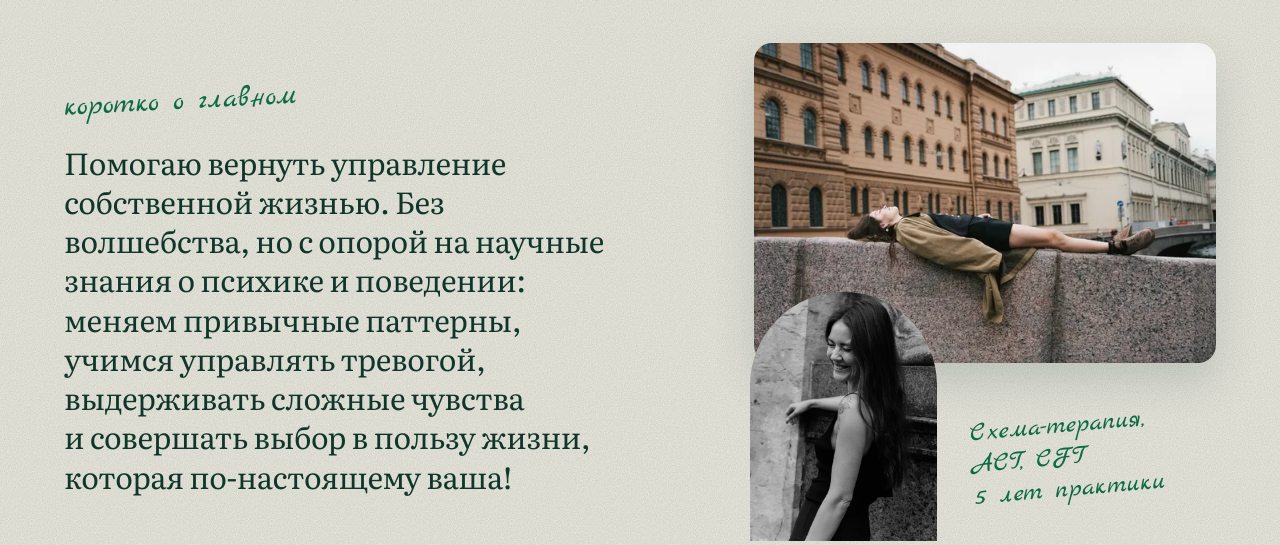
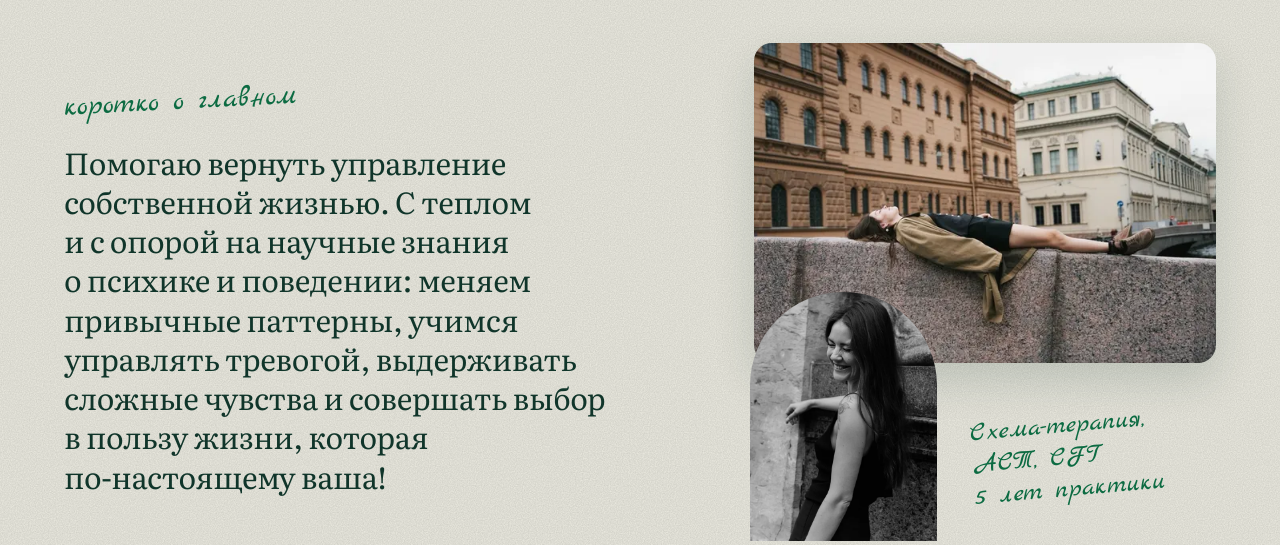
Before and after one commit to nel4ik-alt/mashadobrik, a plain HTML site: page index.html in a window 1280 px wide. Shown: the part 857-1402 px from the top of the page. Drawn offline with Linux system fonts and the light colour scheme; animation ran at ten frames a second.

Commit message:
Warmer intro phrase, creds note on three lines, ACT in the same handwriting
Co-Authored-By: Claude Opus 5.5 <noreply@anthropic.com>

```diff
--- a/assets/styles.css
+++ b/assets/styles.css
@@ -715,8 +715,8 @@ html:has(.docs[open]) { overflow: hidden; }
 .short__creds { position: absolute; z-index: 6; left: calc(160 * var(--k)); bottom: calc(24 * var(--k)); width: calc(190 * var(--k)); font-size: max(20px, calc(23 * var(--k))); line-height: 1.15; transform: rotate(-5deg); }
 @media (min-width: 1100px) {
   .short__creds { left: calc(250 * var(--k)); bottom: calc(40 * var(--k)); width: auto; font-size: max(22px, calc(30 * var(--k))); line-height: 1.2; white-space: nowrap; }
-  .short__creds span { display: block; }
 }
+.short__creds > span { display: block; white-space: nowrap; }
 
 /* Заголовок только для поиска и экранных чтецов */
 .visually-hidden { position: absolute; width: 1px; height: 1px; margin: -1px; padding: 0; overflow: hidden; clip: rect(0 0 0 0); white-space: nowrap; border: 0; }
--- a/index.html
+++ b/index.html
@@ -64,10 +64,10 @@
     <section class="sec short">
       <div class="short__text">
         <p class="note short__note">коротко о&nbsp;главном</p>
-        <h2 class="short__phrase">Помогаю вернуть управление собственной жизнью. Без волшебства, но&nbsp;с&nbsp;опорой на&nbsp;научные знания о&nbsp;психике и&nbsp;поведении: меняем привычные паттерны, учимся управлять тревогой, выдерживать сложные чувства и&nbsp;совершать выбор в&nbsp;пользу жизни, которая <span class="nowrap">по-настоящему</span> ваша!</h2>
+        <h2 class="short__phrase">Помогаю вернуть управление собственной жизнью. С&nbsp;теплом и&nbsp;с&nbsp;опорой на&nbsp;научные знания о&nbsp;психике и&nbsp;поведении: меняем привычные паттерны, учимся управлять тревогой, выдерживать сложные чувства и&nbsp;совершать выбор в&nbsp;пользу жизни, которая <span class="nowrap">по-настоящему</span> ваша!</h2>
       </div>
       <div class="short__photos">
-        <p class="note short__creds"><span>Схема-терапия,</span> <span>ACT, CFT</span> <span>5&nbsp;лет практики</span></p>
+        <p class="note short__creds"><span>Схема-терапия,</span> <span><span aria-hidden="true">АСТ</span><span class="visually-hidden">ACT</span>, CFT</span> <span>5&nbsp;лет практики</span></p>
         <img class="short__lying" src="assets/photos/r-lying-1200.webp" srcset="assets/photos/r-lying-600.webp 600w, assets/photos/r-lying-1200.webp 1200w" sizes="(max-width: 1099px) 90vw, 520px" alt="Мария лежит на гранитном парапете набережной" width="1200" height="800" loading="lazy">
         <img class="short__wall" src="assets/photos/r-wall-1200.webp" srcset="assets/photos/r-wall-600.webp 600w, assets/photos/r-wall-1200.webp 1200w" sizes="(max-width: 1099px) 40vw, 210px" alt="Мария смеётся у каменной стены" width="1200" height="1500" loading="lazy">
       </div>
```
